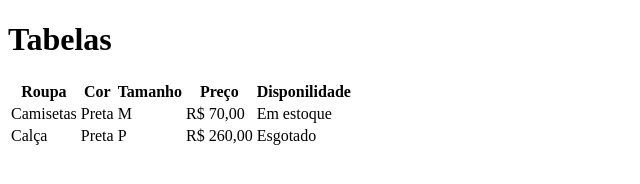
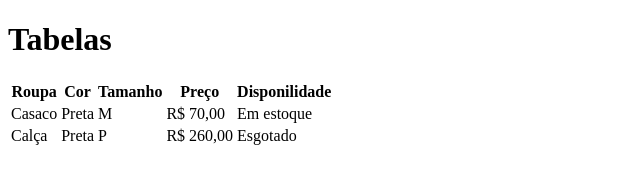
Before and after one commit to wndvp/aulatabela, a plain HTML site: page index.html in a window 1280 px wide. Shown: the whole page, without its empty margins (0-640 px from the left). Drawn offline with Linux system fonts and the light colour scheme.

Commit message:
Trocado para casaco

```diff
--- a/index.html
+++ b/index.html
@@ -18,7 +18,7 @@
             <th>Disponilidade</th>
         </tr>
         <tr>
-            <td>Camisetas</td>
+            <td>Casaco</td>
             <td>Preta</td>
             <td>M</td>
             <td>R$ 70,00</td>
```
